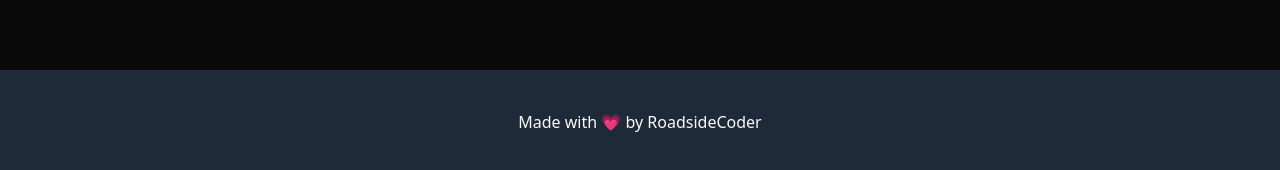
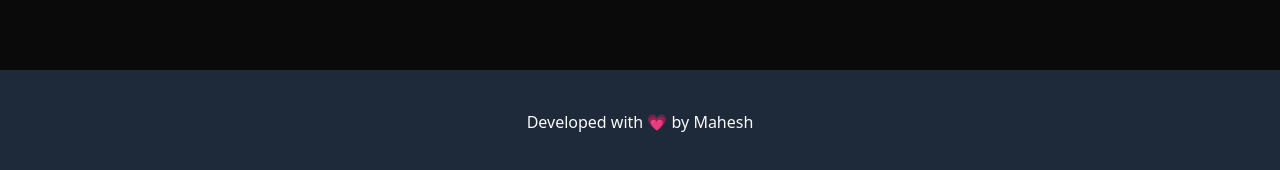
Before and after one commit to maheshlahoti/job-profile, a React (Vite) app: page / in a window 1280 px wide. Shown: the part 2220-2390 px from the top of the page. Built offline with nearby package versions, Linux system fonts and the light colour scheme; no server answers.

Commit message:
Update footer text from RoadsideCoder to Mahesh

```diff
--- a/src/layouts/pages/app-layout.jsx
+++ b/src/layouts/pages/app-layout.jsx
@@ -12,7 +12,7 @@ const AppLayout = () => {
         <Outlet />
       </main>
       <div className="p-10 text-center bg-gray-800 mt-10">
-        Made with 💗 by RoadsideCoder
+       Developed with 💗 by Mahesh
       </div>
     </div>
   )
```
